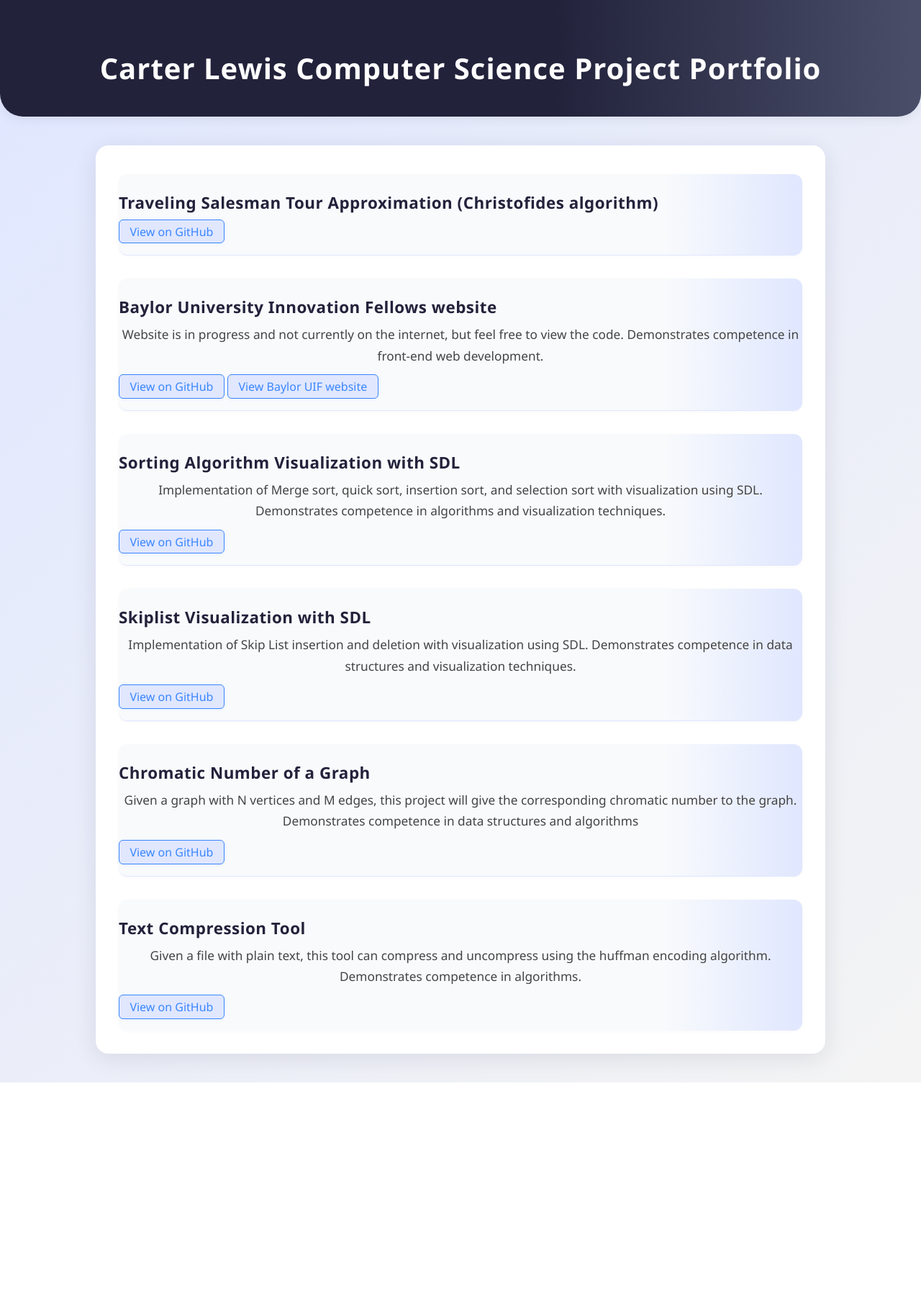
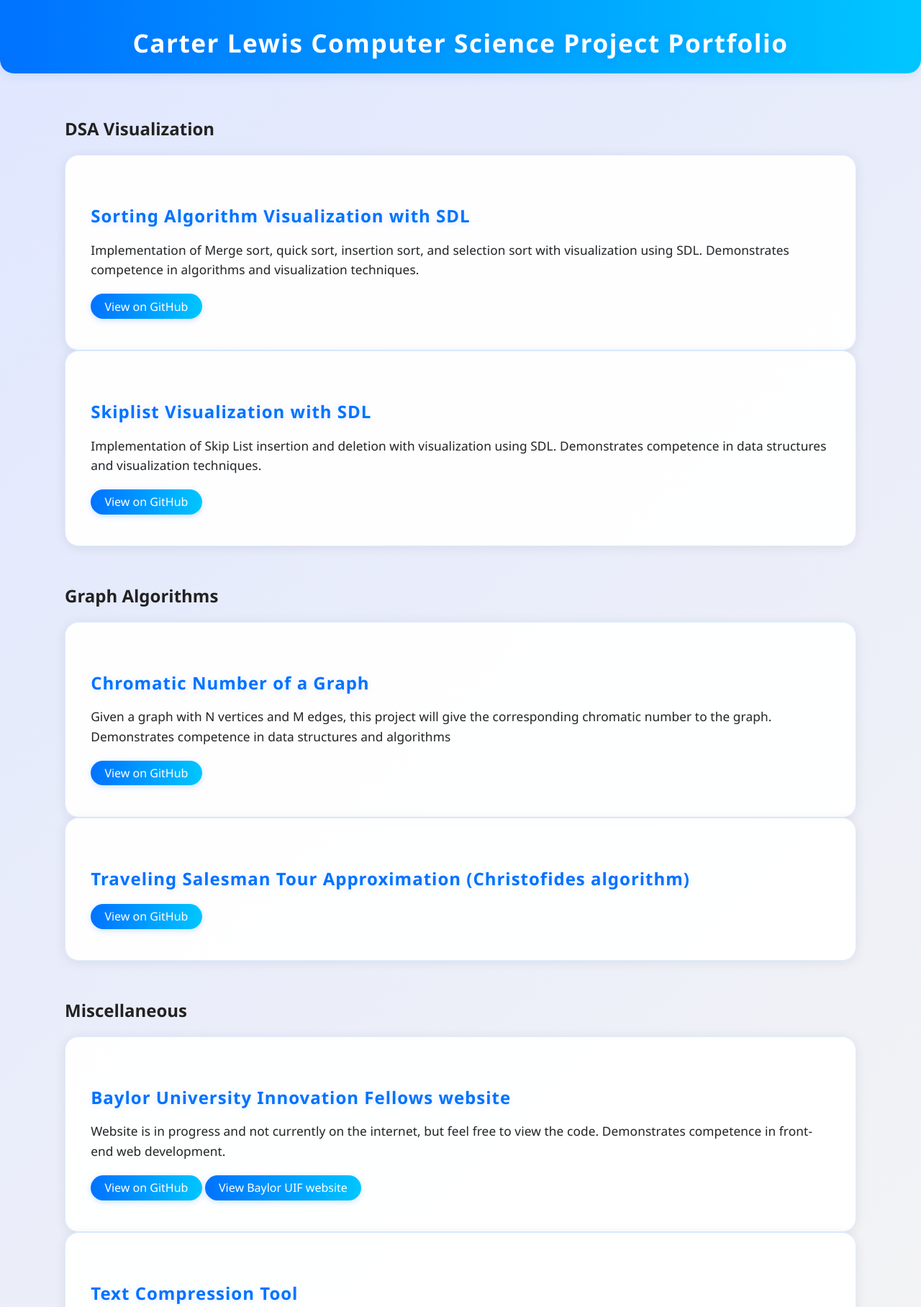
Before and after one commit to Carter-Lewis/Carter-Lewis.github.io, a plain HTML site: page index.html in a window 1280 px wide. Shown: the top 1816 px of the page at 72% size. Before the commit the page ends 1504 px from the top, so only its background shows below. Drawn offline with nearby package versions, Linux system fonts and the light colour scheme.

Commit message:
Changed styling/sections

```diff
--- a/css/style.css
+++ b/css/style.css
@@ -5,150 +5,114 @@ body {
     color: #222;
     min-height: 100vh;
 }
-
-/* Header */
 header {
-    background: linear-gradient(90deg, #22223b 60%, #4a4e69 100%);
+    width: 100%;
+    background: linear-gradient(90deg, #0072ff 0%, #00c6ff 100%);
     color: #fff;
-    padding: 2.5rem 1rem 2rem 1rem;
+    padding: 2.2rem 0 1.2rem 0;
     text-align: center;
-    box-shadow: 0 4px 16px rgba(34,34,59,0.08);
-    border-bottom-left-radius: 32px;
-    border-bottom-right-radius: 32px;
+    box-shadow: 0 2px 16px 0 #0072ff22;
+    margin-bottom: 2rem;
+    border-bottom-left-radius: 1.2rem;
+    border-bottom-right-radius: 1.2rem;
+    animation: fadeInDown 1s;
 }
-header h1 {
-    font-size: 2.5rem;
-    margin-bottom: 0.5rem;
-    letter-spacing: 1px;
+header h1, .project-page-header {
+    margin: 0;
+    font-size: 2.2rem;
+    letter-spacing: 1.5px;
+    font-weight: 700;
+    text-shadow: 0 2px 12px #0072ff44;
 }
-header p {
-    font-size: 1.2rem;
-    color: #c9c9e2;
-    margin: 0;
+@media (max-width: 700px) {
+    header h1, .project-page-header {
+        font-size: 1.3rem;
+    }
 }
-
-/* Main Content */
+@keyframes gradientMove {
+  0% { background-position: 0% 50%; }
+  100% { background-position: 100% 50%; }
+}
+@keyframes fadeInDown {
+  from { opacity: 0; transform: translateY(-40px);}
+  to { opacity: 1; transform: translateY(0);}
+}
 main {
-    max-width: 950px;
+  max-width: 1100px;
     margin: 2.5rem auto;
-    background: #fff;
-    padding: 2.5rem 2rem 2rem 2rem;
-    border-radius: 18px;
-    box-shadow: 0 6px 32px rgba(34,34,59,0.10);
+  padding: 0 1rem;
     display: flex;
     flex-direction: column;
     gap: 2rem;
 }
-
-/* Project Section */
 .project {
-    border-bottom: 1px solid #e0e7ff;
-    padding: 1.5rem 0 1rem 0;
-    transition: box-shadow 0.2s, transform 0.2s;
-    border-radius: 12px;
-    background: linear-gradient(90deg, #f8fafc 80%, #e0e7ff 100%);
-    box-shadow: 0 1px 4px rgba(34,34,59,0.03);
+  background: rgba(255, 255, 255, 0.95);
+  border-radius: 1.2rem;
+  box-shadow: 0 2px 16px 0 rgba(0,0,0,0.08);
+  padding: 2.7rem 2.2rem;
+  transition: transform 0.25s cubic-bezier(.4,2,.6,1), box-shadow 0.25s;
+  cursor: pointer;
+  position: relative;
+  overflow: hidden;
+  border: 1.5px solid #0072ff22;
+  animation: fadeInUp 1s;
 }
-.project:last-child {
-    border-bottom: none;
+.project:hover {
+  transform: scale(1.025) translateY(-4px) rotateZ(-0.5deg);
+  box-shadow: 0 8px 32px 0 #00c6ff22;
+  border-color: #0072ff;
+  z-index: 2;
+}
+@keyframes fadeInUp {
+  from { opacity: 0; transform: translateY(40px);}
+  to { opacity: 1; transform: translateY(0);}
 }
 .project-title {
-    font-size: 1.4rem;
-    margin: 0 0 0.5rem 0;
-    color: #22223b;
-    font-weight: 600;
-    letter-spacing: 0.5px;
+  font-size: 1.5rem;
+  margin-bottom: 0.5rem;
+  color: #0072ff;
+  letter-spacing: 1px;
+  text-shadow: 0 2px 8px #0072ff22;
+  transition: color 0.3s;
+}
+.project:hover .project-title {
+  color: #232526;
+}
+.project-link {
+  display: inline-block;
+  margin-top: 0.7rem;
+  padding: 0.4rem 1.2rem;
+  background: linear-gradient(90deg, #0072ff, #00c6ff);
+  color: #fff;
+  border-radius: 2rem;
+    text-decoration: none;
+    font-weight: 500;
+  box-shadow: 0 2px 8px #0072ff33;
+  transition: background 0.3s, color 0.3s, transform 0.2s;
+    font-size: 1rem;
+}
+.project-link:hover {
+  background: linear-gradient(90deg, #00c6ff, #0072ff);
+  color: #232526;
+  transform: scale(1.07);
 }
 .project-desc {
-    margin: 0 0 0.7rem 0;
-    color: #444;
-    font-size: 1.05rem;
-    text-align: center;
+  color: #232526;
+    font-size: 1.08rem;
+  margin-bottom: 0.5rem;
+  line-height: 1.6;
+  letter-spacing: 0.1px;
+  text-shadow: 0 1px 2px #c3cfe244;
 }
-.project-image {
-    display: block;
-    margin-left: auto;
-    margin-right: auto;
-}
-.project-link {
-    color: #3a86ff;
-    text-decoration: none;
-    font-weight: 500;
-    border: 1px solid #3a86ff;
-    border-radius: 6px;
-    padding: 0.3rem 0.9rem;
-    background: #e0e7ff;
-    transition: background 0.2s, color 0.2s, box-shadow 0.2s;
-    box-shadow: 0 1px 4px rgba(58,134,255,0.07);
-    font-size: 1rem;
-    display: inline-block;
-}
-.project-link:hover {
-    background: #3a86ff;
-    color: #fff;
-    text-decoration: none;
-    box-shadow: 0 2px 8px rgba(58,134,255,0.13);
-}
-
-/* Project-Specific Styles */
-.project-page-header {
-    font-size: 3rem;
-    letter-spacing: 1.5px;
-    font-weight: 700;
-    color: lightgray;
-    margin-bottom: 0.3rem;
-}
-.project-subtitle {
-    font-size: 1.15rem;
-    color: #4a4e69;
-    margin: 0 0 1.2rem 0;
-    font-style: italic;
-}
-.project-section {
-    background: linear-gradient(90deg,#f8fafc 80%,#e0e7ff 100%);
-    box-shadow: 0 1px 4px rgba(34,34,59,0.05);
-    border-radius: 12px;
-}
-.project-section-title {
-    font-size: 1.35rem;
-    color: #22223b;
-    font-weight: 600;
-    margin-bottom: 0.5rem;
-}
-.project-desc {
-    font-size: 1.08rem;
-    color: #444;
-    line-height: 1.7;
-    margin-bottom: 0.7rem;
-}
-.project-list {
-    font-size: 1.05rem;
-    color: #444;
-    margin-left: 1.2rem;
-    margin-bottom: 0.7rem;
-}
-.project-image {
-    max-width: 320px;
-    border-radius: 8px;
-    box-shadow: 0 2px 8px rgba(34,34,59,0.10);
-    margin-bottom: 0.7rem;
-}
-.project-highlight {
-    color: #3a86ff;
-}
-.project-bold {
-    font-weight: 600;
-}
-
-/* Responsive Design */
-@media (max-width: 600px) {
+@media (max-width: 700px) {
     main {
-        padding: 1rem 0.5rem;
-    }
-    header {
-        padding: 1.5rem 0.5rem 1.2rem 0.5rem;
+    max-width: 98vw;
+    padding: 0 0.2rem;
     }
     .project {
-        padding: 1rem 0 0.7rem 0;
+    padding: 1.7rem 1.1rem;
+  }
+  h1 {
+    font-size: 1.5rem;
     }
 }
--- a/index.html
+++ b/index.html
@@ -4,6 +4,7 @@
   <meta charset="UTF-8">
   <meta name="viewport" content="width=device-width, initial-scale=1.0">
   <link rel="stylesheet" href="css/style.css">
+  <link rel="stylesheet" href="https://unpkg.com/aos@2.3.4/dist/aos.css" />
   <title>Computer Science Project Portfolio</title>
 </head>
 <body>
@@ -11,36 +12,54 @@
     <h1>Carter Lewis Computer Science Project Portfolio</h1>
   </header>
   <main>
-    <section class="project" onclick="window.location.href='TSP.html'" style="cursor:pointer;">
-      <h2 class="project-title">Traveling Salesman Tour Approximation (Christofides algorithm)</h2>
-      <a class="project-link" href="https://github.com/Carter-Lewis/Christofides-TSP-approximation.git" target="_blank">View on GitHub</a>
-    </section>
-    <section class="project">
-      <h2 class="project-title">Baylor University Innovation Fellows website</h2>
-      <p class="project-desc">Website is in progress and not currently on the internet, but feel free to view the code. Demonstrates competence in front-end web development.</p>
-      <a class="project-link" href="https://github.com/Carter-Lewis/BaylorUIF-website.git" target="_blank">View on GitHub</a>
-      <a class="project-link" href="#" target="_blank">View Baylor UIF website</a>
-    </section>
-    <section class="project" onclick="window.location.href='sorting-algorithms.html'" style="cursor:pointer;">
-      <h2 class="project-title">Sorting Algorithm Visualization with SDL</h2>
+    <section>
+      <h2 class="project-section-title">DSA Visualization</h2>
+    <section class="project" onclick="window.location.href='sorting-algorithms.html'" style="cursor:pointer;" data-aos="fade-up" data-aos-delay="200">
+        <h3 class="project-title">Sorting Algorithm Visualization with SDL</h3>
       <p class="project-desc">Implementation of Merge sort, quick sort, insertion sort, and selection sort with visualization using SDL. Demonstrates competence in algorithms and visualization techniques.</p>
       <a class="project-link" href="https://github.com/Carter-Lewis/sorting-algorithm-visualization-sdl.git" target="_blank">View on GitHub</a>
     </section>
-    <section class="project" onclick="window.location.href='skiplist.html'" style="cursor:pointer;">
-      <h2 class="project-title">Skiplist Visualization with SDL</h2>
+    <section class="project" onclick="window.location.href='skiplist.html'" style="cursor:pointer;" data-aos="fade-up" data-aos-delay="300">
+        <h3 class="project-title">Skiplist Visualization with SDL</h3>
       <p class="project-desc">Implementation of Skip List insertion and deletion with visualization using SDL. Demonstrates competence in data structures and visualization techniques.</p>
       <a class="project-link" href="https://github.com/Carter-Lewis/skiplist-visualization-sdl.git" target="_blank">View on GitHub</a>
     </section>
-    <section class="project">
-      <h2 class="project-title">Chromatic Number of a Graph</h2>
+    </section>
+
+    <section>
+      <h2 class="project-section-title">Graph Algorithms</h2>
+    <section class="project" data-aos="fade-up" data-aos-delay="400">
+        <h3 class="project-title">Chromatic Number of a Graph</h3>
       <p class="project-desc">Given a graph with N vertices and M edges, this project will give the corresponding chromatic number to the graph. Demonstrates competence in data structures and algorithms</p>
       <a class="project-link" href="https://github.com/Carter-Lewis/Chromatic-number.git" target="_blank">View on GitHub</a>
     </section>
-    <section class="project">
-      <h2 class="project-title">Text Compression Tool</h2>
+      <section class="project" onclick="window.location.href='TSP.html'" style="cursor:pointer;" data-aos="fade-up">
+        <h3 class="project-title">Traveling Salesman Tour Approximation (Christofides algorithm)</h3>
+        <a class="project-link" href="https://github.com/Carter-Lewis/Christofides-TSP-approximation.git" target="_blank">View on GitHub</a>
+      </section>
+    </section>
+
+    <section>
+      <h2 class="project-section-title">Miscellaneous</h2>
+      <section class="project" data-aos="fade-up" data-aos-delay="100">
+        <h3 class="project-title">Baylor University Innovation Fellows website</h3>
+        <p class="project-desc">Website is in progress and not currently on the internet, but feel free to view the code. Demonstrates competence in front-end web development.</p>
+        <a class="project-link" href="https://github.com/Carter-Lewis/BaylorUIF-website.git" target="_blank">View on GitHub</a>
+        <a class="project-link" href="#" target="_blank">View Baylor UIF website</a>
+      </section>
+    <section class="project" data-aos="fade-up" data-aos-delay="500">
+        <h3 class="project-title">Text Compression Tool</h3>
       <p class="project-desc">Given a file with plain text, this tool can compress and uncompress using the huffman encoding algorithm. Demonstrates competence in algorithms.</p>
       <a class="project-link" href="https://github.com/Carter-Lewis/Huffman-encoding.git" target="_blank">View on GitHub</a>
+      </section>
     </section>
   </main>
-</body>
+<script src="https://unpkg.com/aos@2.3.4/dist/aos.js"></script>
+<script>
+  AOS.init({
+    duration: 900,
+    once: true
+  });
+</script>
+body>
 </html>
```
